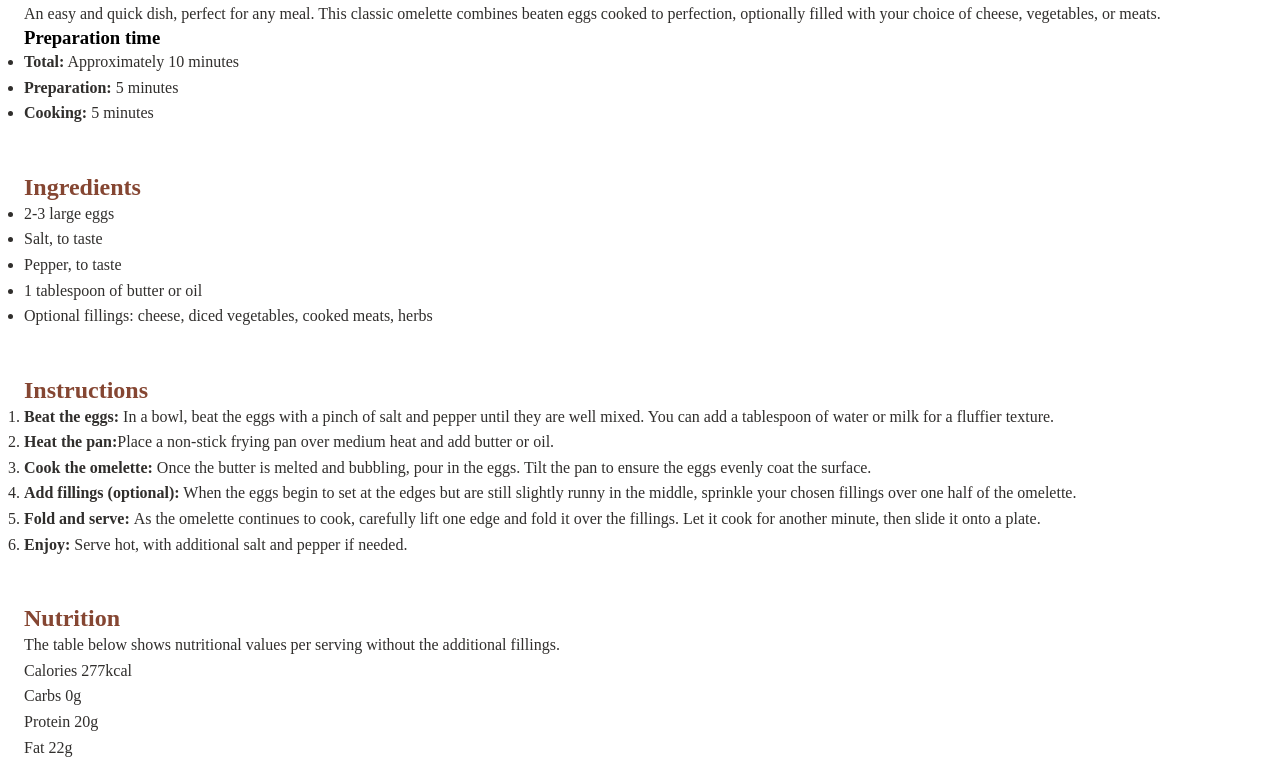
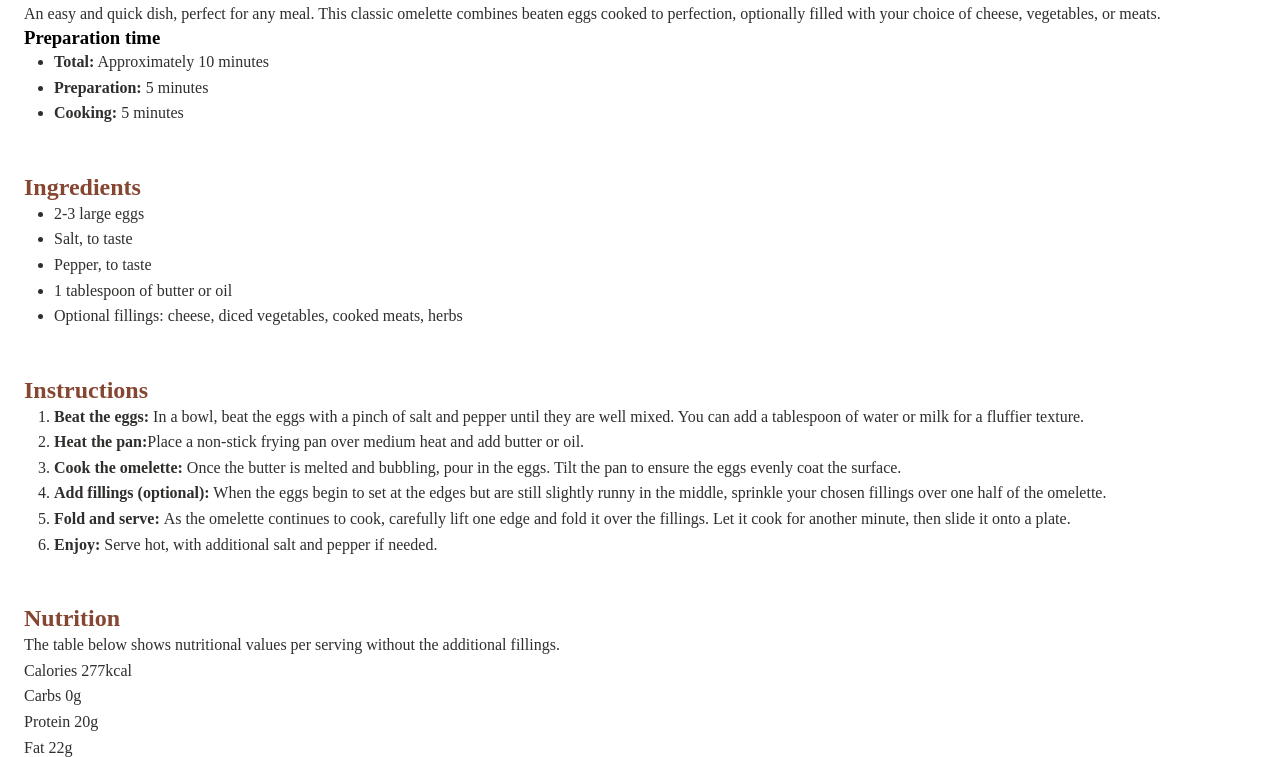
Before and after one commit to Asna1303/code-cuisine-recipe-page, a plain HTML site: page recipe-page-main/index.html in a window 1280 px wide. Shown: the part 665-1422 px from the top of the page. Drawn offline with Linux system fonts and the light colour scheme.

Commit message:
styled ordered list and unordered list

```diff
--- a/recipe-page-main/index.css
+++ b/recipe-page-main/index.css
@@ -17,7 +17,9 @@ img{
 
 
 }
-
+ul,ol{
+padding-left: 30px;
+}
 h1,h2{
     font-family: young-serif;
     color: hsl(14, 45%, 36%);
```
